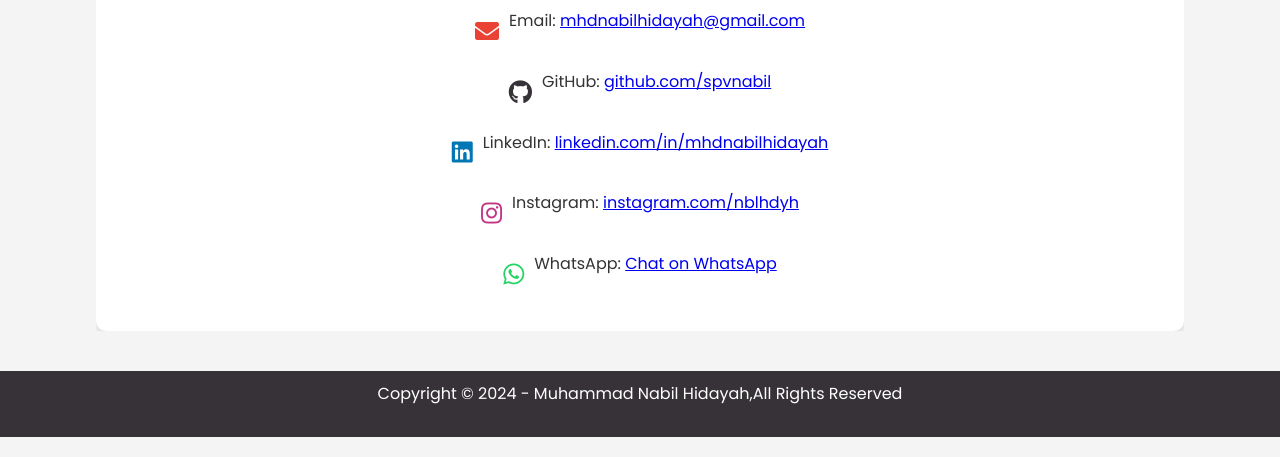
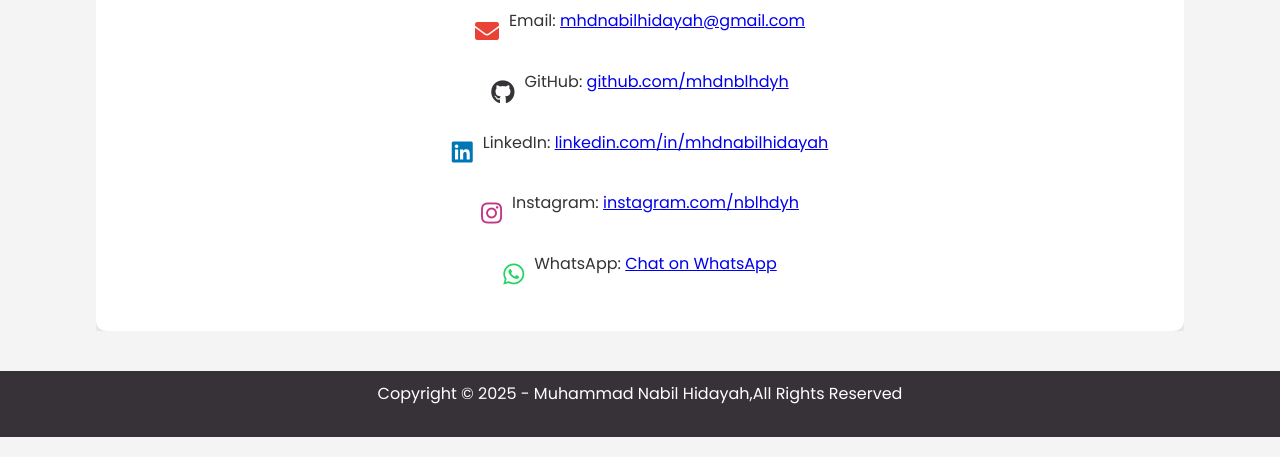
Before and after one commit to mhdnblhdyh/webcvnabil, a plain HTML site: page index.html in a window 1280 px wide. Shown: the part 4425-4882 px from the top of the page. Drawn offline with Linux system fonts and the light colour scheme; a script that the page names is missing.

Commit message:
Update index.html

```diff
--- a/index.html
+++ b/index.html
@@ -35,7 +35,7 @@
     <section id="about" class="fade-in-up">
         <div class="container">
             <h2>About Me</h2>
-            <p>I am a dedicated Information Systems student at University Muhammadiyah of North Sumatra with a passion for software development and technology. You can find some of my projects on my GitHub profile: <a href="https://github.com/spvnabil/" target="_blank">github.com/spvnabil</a>.</p>
+            <p>I am a dedicated Information Systems student at University Muhammadiyah of North Sumatra with a passion for software development and technology. You can find some of my projects on my GitHub profile: <a href="https://github.com/mhdnblhdyh/" target="_blank">github.com/spvnabil</a>.</p>
             <p>During my internship at PT INALUM in the Procurement Department, I gained valuable experience in administrative processes and teamwork, enhancing my organizational and communication skills. I am particularly interested in expanding my knowledge in cloud computing and AI technologies, and I continuously seek opportunities to grow as a software developer.</p>
             <p>In the long term, I aim to become a backend developer, leveraging my problem-solving abilities and technical expertise to deliver high-quality software solutions. I bring a positive attitude, a commitment to excellence, and a genuine enthusiasm for learning and collaboration.</p>
         </div>
@@ -138,7 +138,7 @@
                 </div>
                 <div class="contact-item">
                     <i class="fab fa-github"></i>
-                    <p>GitHub: <a href="https://github.com/spvnabil/" target="_blank">github.com/spvnabil</a></p>
+                    <p>GitHub: <a href="https://github.com/spvnabil/" target="_blank">github.com/mhdnblhdyh</a></p>
                 </div>
                 <div class="contact-item">
                     <i class="fab fa-linkedin"></i>
@@ -158,7 +158,7 @@
 
     <footer class="fade-in">
         <div class="container">
-            <p>Copyright © 2024 - Muhammad Nabil Hidayah,All Rights Reserved</p>
+            <p>Copyright © 2025 - Muhammad Nabil Hidayah,All Rights Reserved</p>
         </div>
     </footer>
 
```
